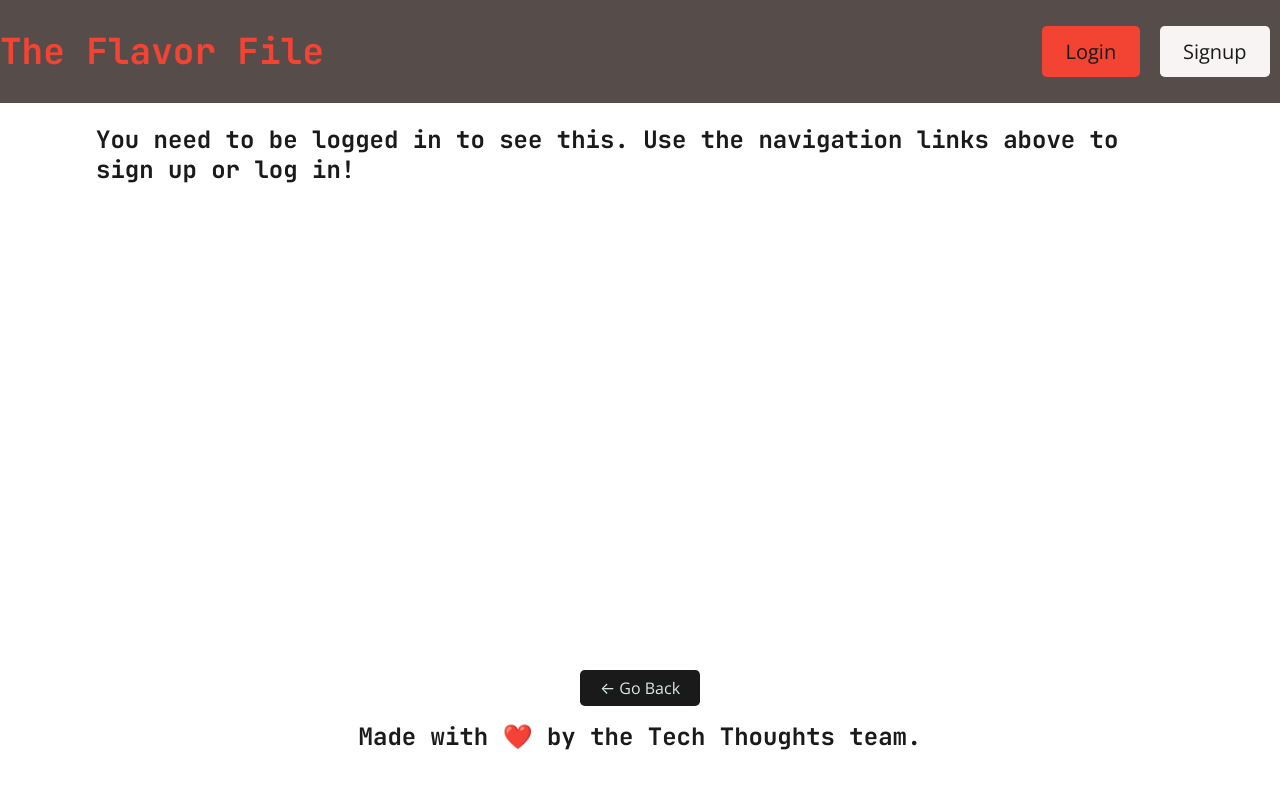
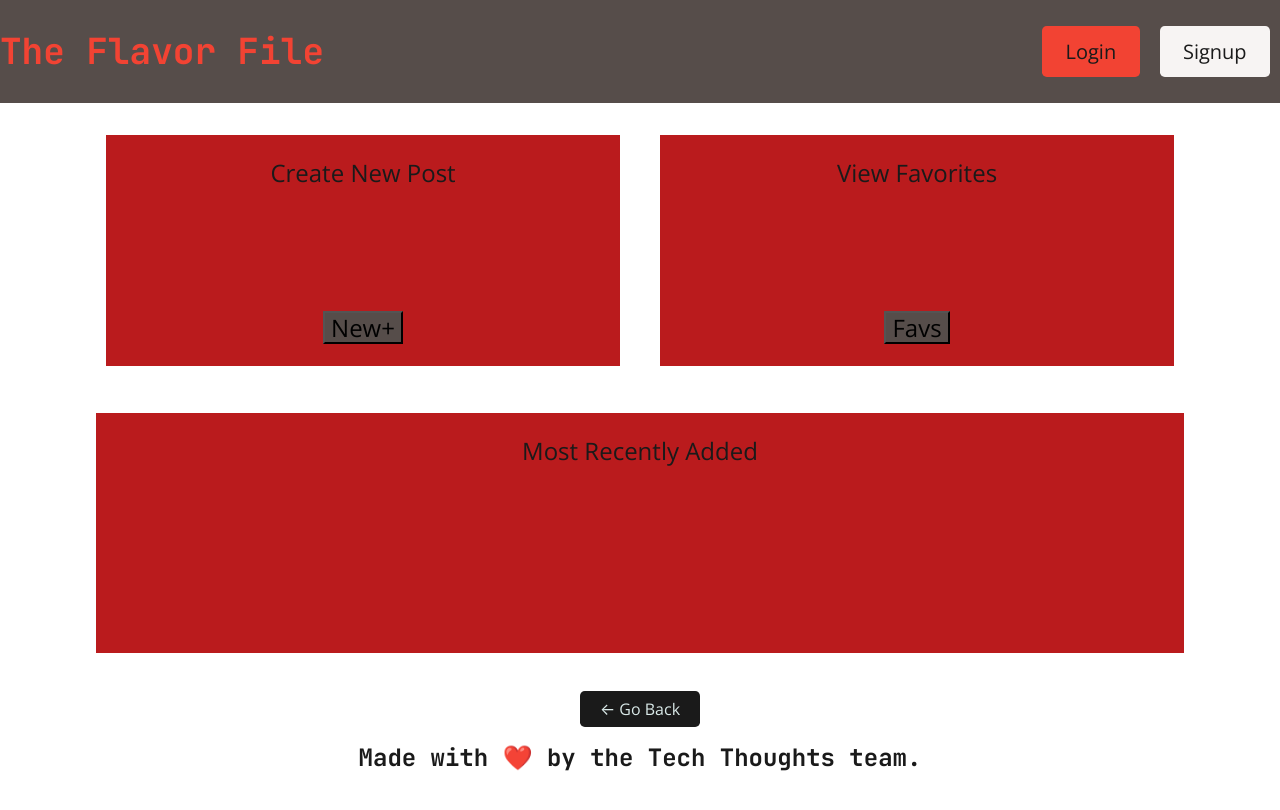
Before and after one commit to jdiego-1805/TheFlavorFile, a React (Create React App) app in the folder client/: page /me in a window 1280 px wide. Shown: the top 810 px of the page. Built offline with nearby package versions, Linux system fonts and the light colour scheme; no server answers.

Commit message:
delete in the future

```diff
--- a/client/src/pages/Profile.js
+++ b/client/src/pages/Profile.js
@@ -1,63 +1,17 @@
-import React from 'react';
-import { Navigate, useParams } from 'react-router-dom';
-import { useQuery } from '@apollo/client';
-
-import ThoughtForm from '../components/ThoughtForm';
-import ThoughtList from '../components/ThoughtList';
-
-import { QUERY_USER, QUERY_ME } from '../utils/queries';
-
-import Auth from '../utils/auth';
+import React from "react";
+import '../styles/profile.css'
 
 const Profile = () => {
-  const { username: userParam } = useParams();
-
-  const { loading, data } = useQuery(userParam ? QUERY_USER : QUERY_ME, {
-    variables: { username: userParam },
-  });
-
-  const user = data?.me || data?.user || {};
-  // navigate to personal profile page if username is yours
-  if (Auth.loggedIn() && Auth.getProfile().data.username === userParam) {
-    return <Navigate to="/me" />;
-  }
-
-  if (loading) {
-    return <div>Loading...</div>;
-  }
-
-  if (!user?.username) {
-    return (
-      <h4>
-        You need to be logged in to see this. Use the navigation links above to
-        sign up or log in!
-      </h4>
-    );
-  }
-
   return (
     <div>
-      <div className="flex-row justify-center mb-3">
-        <h2 className="col-12 col-md-10 bg-dark text-light p-3 mb-5">
-          Viewing {userParam ? `${user.username}'s` : 'your'} profile.
-        </h2>
-
-        <div className="col-12 col-md-10 mb-5">
-          <ThoughtList
-            thoughts={user.thoughts}
-            title={`${user.username}'s thoughts...`}
-            showTitle={false}
-            showUsername={false}
-          />
+      <div className="justify-center mb-3">
+        <div className="big-container">
+          <p className="profile-container">Create New Post<br></br><button>New+</button></p>
+          <p className="profile-container">View Favorites<br></br><button>Favs</button></p>
         </div>
-        {!userParam && (
-          <div
-            className="col-12 col-md-10 mb-3 p-3"
-            style={{ border: '1px dotted #1a1a1a' }}
-          >
-            <ThoughtForm />
-          </div>
-        )}
+        <div>
+          <p className="bottom-container">Most Recently Added</p>
+        </div>
       </div>
     </div>
   );
--- /dev/null
+++ b/client/src/styles/profile.css
@@ -0,0 +1,27 @@
+.big-container{
+    display: grid;
+    grid-template-columns: 1fr 1fr;
+    grid-gap: 20px;
+    width: 100%;
+    height: 15em;
+}
+.profile-container{
+    font-size: x-large;
+    text-align: center;
+    margin: 10px;
+    background-color: #BA1B1D;
+    padding: 20px;
+}
+.bottom-container{
+    font-size: x-large;
+    width: 100%;
+    height: 10em;
+    text-align: center;
+    background-color: #BA1B1D;
+    padding: 20px;
+    margin-top: 2em;
+}
+button{
+    margin-top: 5em;
+    background-color: #564D4A;
+}
```
